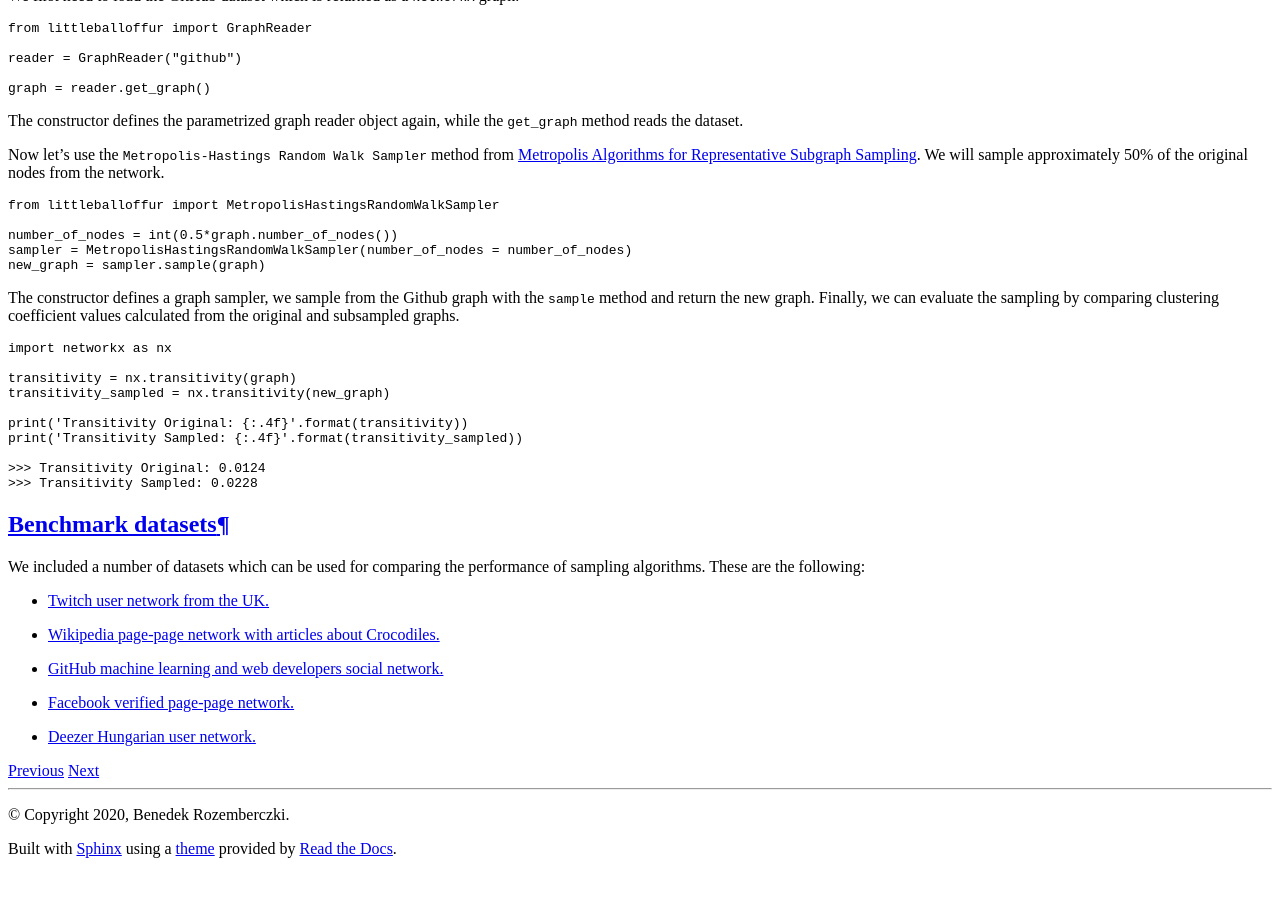
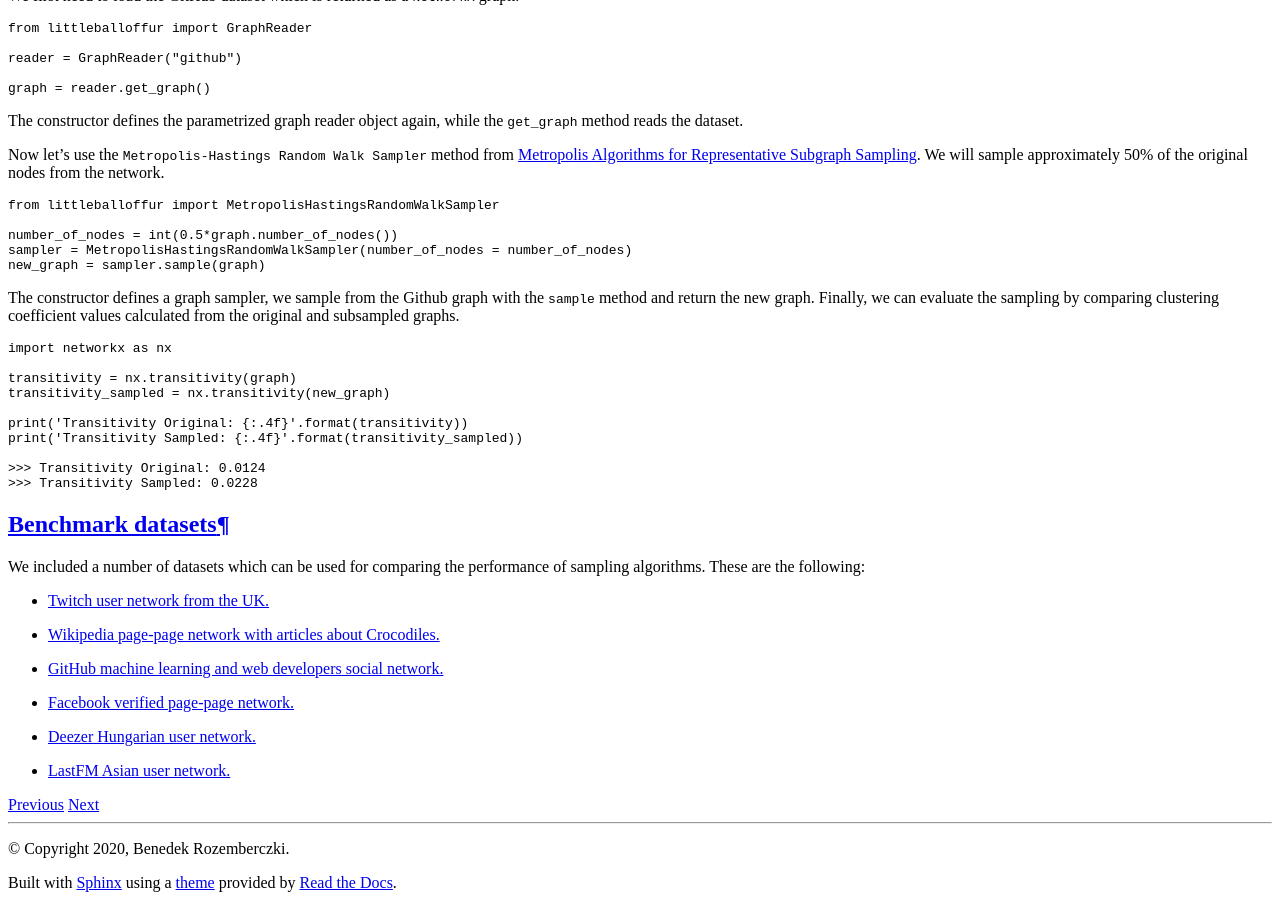
Before and after one commit to benedekrozemberczki/littleballoffur, a Sphinx documentation site: the page built from docs/source/notes/introduction.rst, in a window 1280 px wide and 900 px high, scrolled down 3646 px. Built offline with Sphinx 7.4.7 and the Read the Docs theme 2.0.0, drawn with Linux system fonts in a browser that asks for light colours; pages that are not in the unit, such as notebooks, are missing from menus; before the commit the page ends 4512 px from its top, so only the background shows below that.

Commit message:
Datasets

```diff
--- a/docs/source/notes/introduction.rst
+++ b/docs/source/notes/introduction.rst
@@ -215,3 +215,4 @@ We included a number of datasets which can be used for comparing the performance
 - `GitHub machine learning and web developers social network. <https://arxiv.org/abs/1909.13021>`_
 - `Facebook verified page-page network. <https://arxiv.org/abs/1909.13021>`_
 - `Deezer Hungarian user network. <https://arxiv.org/abs/1909.13021>`_
+- `LastFM Asian user network. <https://arxiv.org/abs/1909.13021>`_
```
